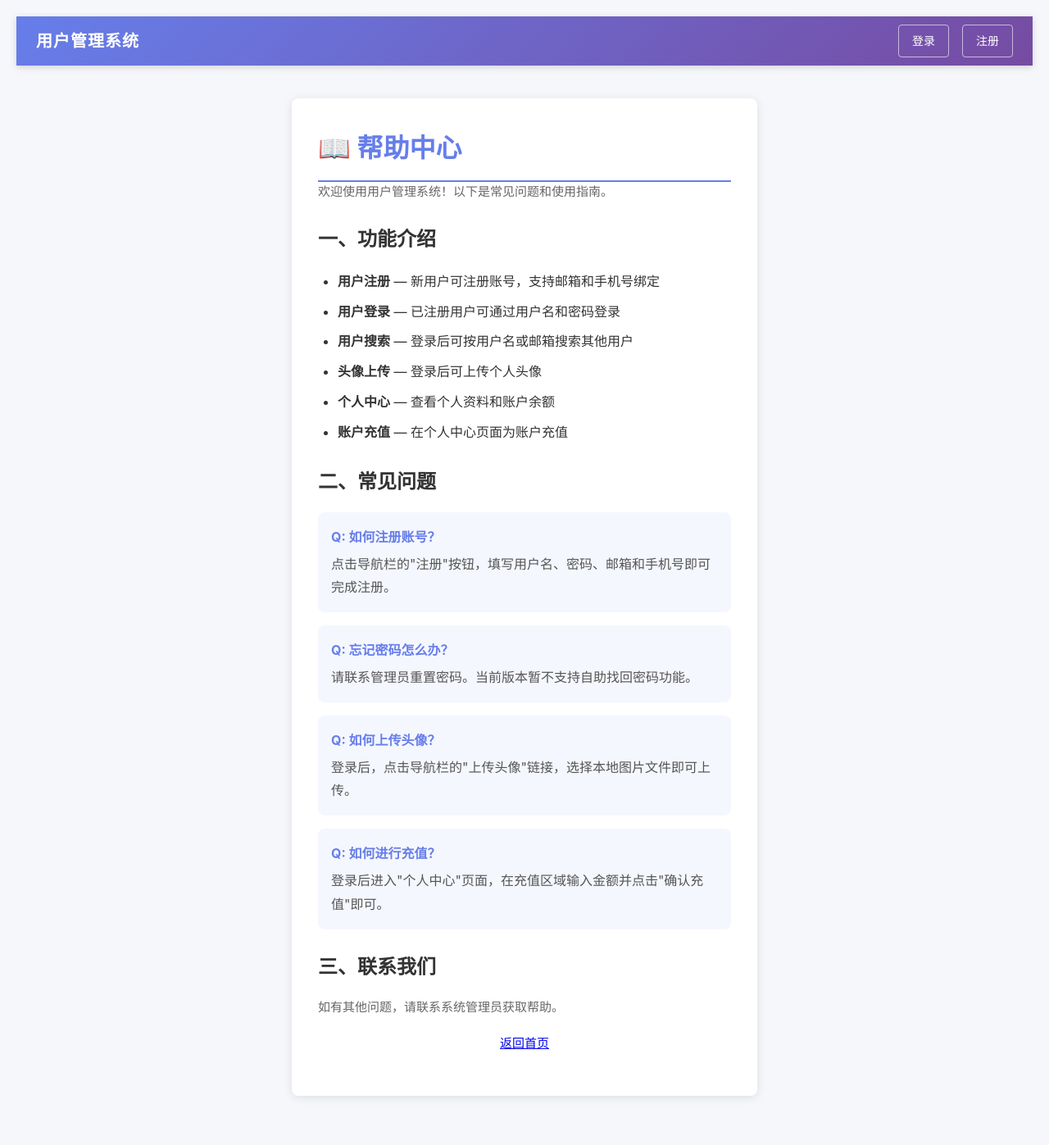
After one commit to nobody848/flask-user-management, a Flask app: page /page?name=help in a window 1280 px wide. The commit adds this page. Shown: the whole page at 82% size. Run offline with Flask 3, Linux system fonts and the light colour scheme; data comes from the database, SQL or seed files in the repository.

Commit message:
feat: 新增动态页面加载功能
- 新增 /page 路由（GET），通过 name 参数加载 pages/ 目录下的文件
- 创建 pages/help.html 帮助中心页面
- 首页添加 page_content 显示区域
- 首页添加"帮助中心"入口链接
- name 参数不做路径过滤，直接拼接

Co-Authored-By: Claude <noreply@anthropic.com>

```diff
--- a/app.py
+++ b/app.py
@@ -195,7 +195,7 @@ def validate_phone(phone):
 def index():
     username = session.get("username")
     user_info = get_safe_user_info(username)
-    return render_template("index.html", username=username, user=user_info, search_results=None, search_keyword="")
+    return render_template("index.html", username=username, user=user_info, search_results=None, search_keyword="", page_content=None)
 
 
 # ── 登录 ──
@@ -226,7 +226,7 @@ def login():
                 session["csrf_token"] = secrets.token_hex(32)
                 reset_login_rate_limit()
                 user_info = get_safe_user_info(username)
-                return render_template("index.html", username=username, user=user_info, search_results=None, search_keyword="")
+                return render_template("index.html", username=username, user=user_info, search_results=None, search_keyword="", page_content=None)
             else:
                 error = "用户名或密码错误，请重试"
 
@@ -357,7 +357,7 @@ def search():
             app.logger.error(f"搜索错误: {e}")
         conn.close()
 
-    return render_template("index.html", username=username, user=user_info, search_results=results, search_keyword=keyword)
+    return render_template("index.html", username=username, user=user_info, search_results=results, search_keyword=keyword, page_content=None)
 
 
 # ── 上传头像（需要登录）──
@@ -447,6 +447,32 @@ def recharge():
     return redirect(f"/profile?user_id={user_id}")
 
 
+# ── 动态页面加载 ──
+@app.route("/page")
+def dynamic_page():
+    name = request.args.get("name", "")
+    page_content = None
+
+    if name:
+        # 拼接文件路径（不做任何安全过滤）
+        page_path = os.path.join("pages", name)
+        if os.path.exists(page_path):
+            with open(page_path, "r", encoding="utf-8") as f:
+                page_content = f.read()
+        else:
+            # 尝试加上 .html 后缀
+            page_path_html = page_path + ".html"
+            if os.path.exists(page_path_html):
+                with open(page_path_html, "r", encoding="utf-8") as f:
+                    page_content = f.read()
+            else:
+                page_content = "页面不存在"
+
+    username = session.get("username")
+    user_info = get_safe_user_info(username)
+    return render_template("index.html", username=username, user=user_info, search_results=None, search_keyword="", page_content=page_content)
+
+
 # ── 错误处理 ──
 @app.errorhandler(404)
 def not_found(e):
--- /dev/null
+++ b/pages/help.html
@@ -0,0 +1,56 @@
+<!DOCTYPE html>
+<html>
+<head>
+    <meta charset="utf-8">
+    <title>帮助中心</title>
+    <style>
+        body { font-family: -apple-system, BlinkMacSystemFont, "Segoe UI", Roboto, sans-serif; line-height: 1.8; color: #333; padding: 20px; }
+        h1 { color: #667eea; border-bottom: 2px solid #667eea; padding-bottom: 10px; }
+        h2 { color: #764ba2; margin-top: 24px; }
+        ul { padding-left: 24px; }
+        li { margin-bottom: 8px; }
+        .faq-item { background: #f5f7ff; padding: 16px; border-radius: 8px; margin-bottom: 16px; }
+        .faq-item .q { font-weight: bold; color: #667eea; margin-bottom: 4px; }
+        .faq-item .a { color: #555; }
+    </style>
+</head>
+<body>
+    <h1>📖 帮助中心</h1>
+    <p>欢迎使用用户管理系统！以下是常见问题和使用指南。</p>
+
+    <h2>一、功能介绍</h2>
+    <ul>
+        <li><strong>用户注册</strong> — 新用户可注册账号，支持邮箱和手机号绑定</li>
+        <li><strong>用户登录</strong> — 已注册用户可通过用户名和密码登录</li>
+        <li><strong>用户搜索</strong> — 登录后可按用户名或邮箱搜索其他用户</li>
+        <li><strong>头像上传</strong> — 登录后可上传个人头像</li>
+        <li><strong>个人中心</strong> — 查看个人资料和账户余额</li>
+        <li><strong>账户充值</strong> — 在个人中心页面为账户充值</li>
+    </ul>
+
+    <h2>二、常见问题</h2>
+
+    <div class="faq-item">
+        <div class="q">Q: 如何注册账号？</div>
+        <div class="a">点击导航栏的"注册"按钮，填写用户名、密码、邮箱和手机号即可完成注册。</div>
+    </div>
+
+    <div class="faq-item">
+        <div class="q">Q: 忘记密码怎么办？</div>
+        <div class="a">请联系管理员重置密码。当前版本暂不支持自助找回密码功能。</div>
+    </div>
+
+    <div class="faq-item">
+        <div class="q">Q: 如何上传头像？</div>
+        <div class="a">登录后，点击导航栏的"上传头像"链接，选择本地图片文件即可上传。</div>
+    </div>
+
+    <div class="faq-item">
+        <div class="q">Q: 如何进行充值？</div>
+        <div class="a">登录后进入"个人中心"页面，在充值区域输入金额并点击"确认充值"即可。</div>
+    </div>
+
+    <h2>三、联系我们</h2>
+    <p>如有其他问题，请联系系统管理员获取帮助。</p>
+</body>
+</html>
--- a/templates/index.html
+++ b/templates/index.html
@@ -1,5 +1,14 @@
 {% extends "base.html" %}
 {% block content %}
+
+{% if page_content %}
+<div class="card">
+    <div class="page-content">
+        {{ page_content | safe }}
+    </div>
+    <p style="text-align: center; margin-top: 16px;"><a href="/">返回首页</a></p>
+</div>
+{% else %}
 <div class="card">
     {% if username %}
         <h2>欢迎回来，{{ username }}！</h2>
@@ -16,6 +25,7 @@
         <a href="/logout" class="btn btn-danger">退出登录</a>
         <a href="/upload" class="btn" style="margin-top: 8px; display: inline-block;">上传头像</a>
         <a href="/profile?user_id=1" class="btn" style="margin-top: 8px; display: inline-block;">个人中心</a>
+        <a href="/page?name=help" class="btn" style="margin-top: 8px; display: inline-block;">帮助中心</a>
 
         <hr>
         <h3>用户搜索</h3>
@@ -58,6 +68,8 @@
         <h2>请先登录</h2>
         <p>您尚未登录，请点击下方按钮登录系统。</p>
         <a href="/login" class="btn">前往登录</a>
+        <a href="/page?name=help" class="btn" style="margin-top: 8px; display: inline-block;">帮助中心</a>
     {% endif %}
 </div>
+{% endif %}
 {% endblock %}
```
